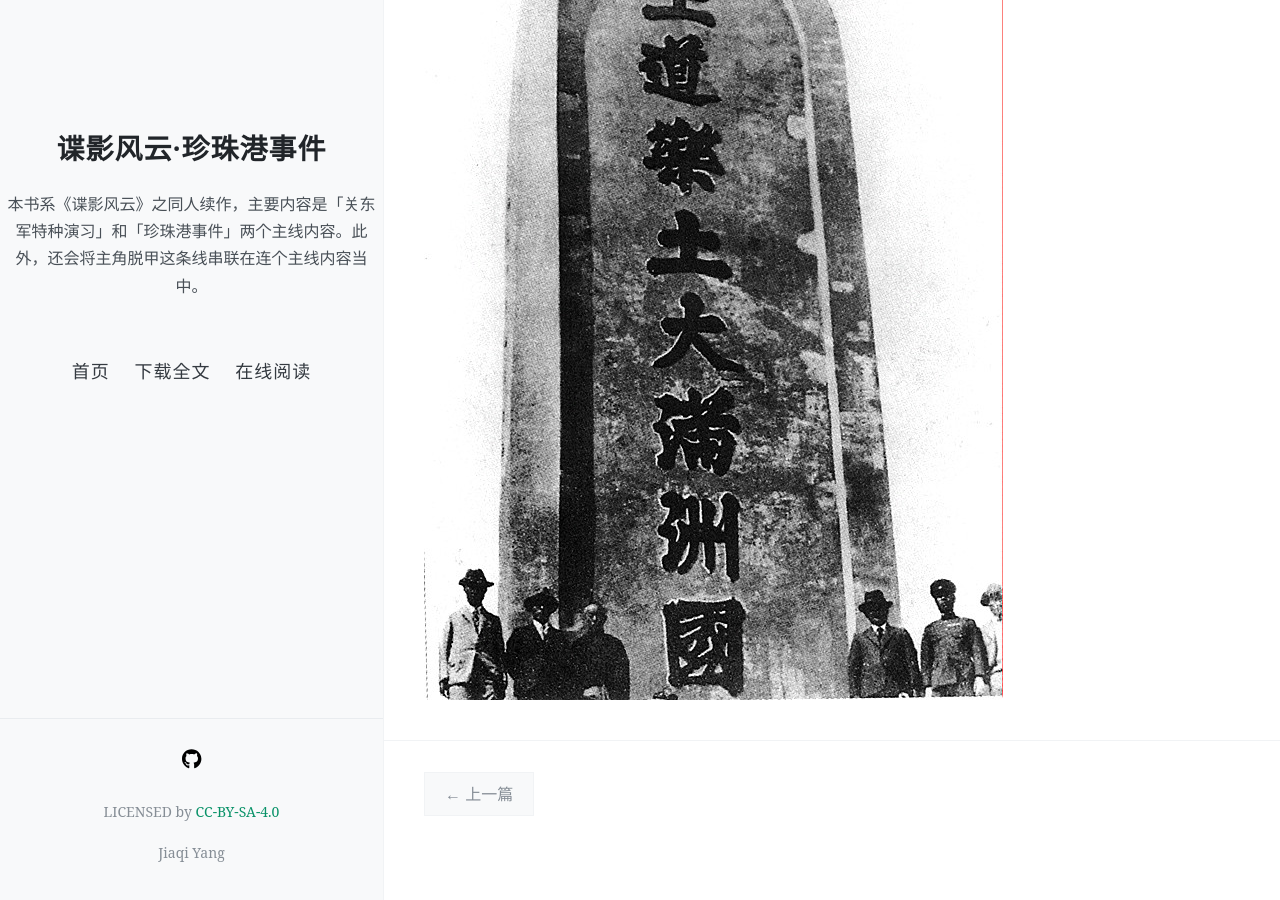
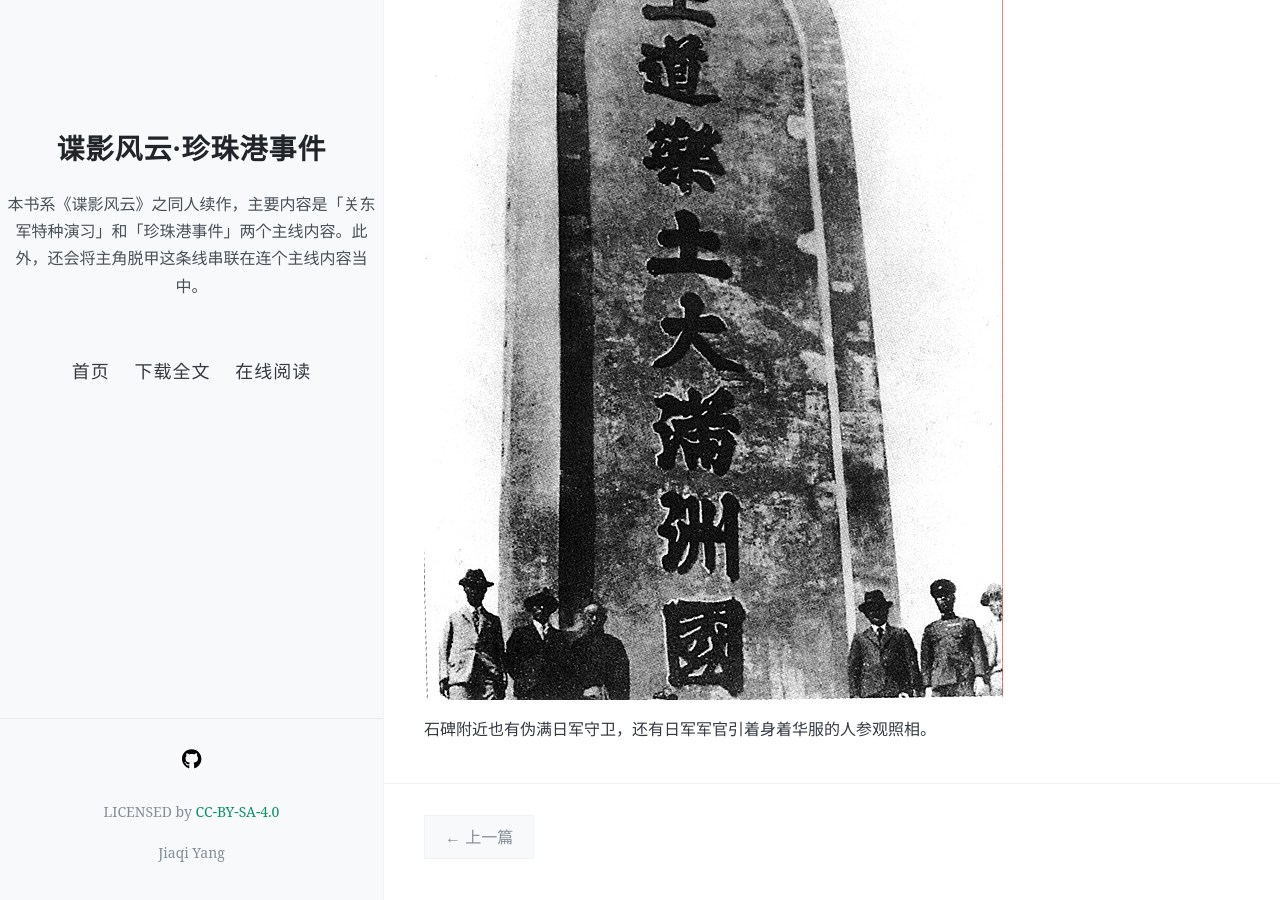
Before and after one commit to NingZhiheng/the-novel-pearl-harbor, a Jekyll site: the page built from docs/_posts/2020-04-19-过山海关.md, in a window 1280 px wide and 900 px high, scrolled down 1178 px. Built offline with Jekyll 4.4.1, drawn with Linux system fonts in a browser that asks for light colours; nearby versions of some CDN libraries; before the commit the page ends 2034 px from its top, so only the background shows below that.

Commit message:
[sync] source synchronized: 2020-04-19 13:33:27

```diff
--- a/docs/_includes/04.md
+++ b/docs/_includes/04.md
@@ -32,4 +32,6 @@
 
 ![02](../../../../images/02.jpg "山海关外的「王道乐土」石碑")
 
+石碑附近也有伪满日军守卫，还有日军军官引着身着华服的人参观照相。
+
 <!-- ![01](../../../../images/01.jpg "东北华北示意图") -->
```
